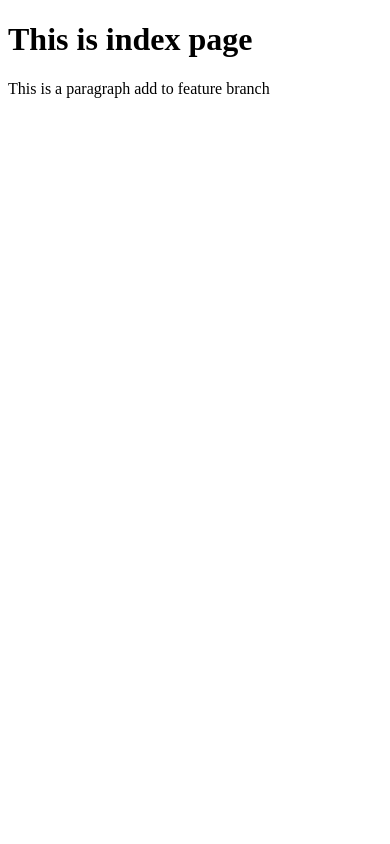
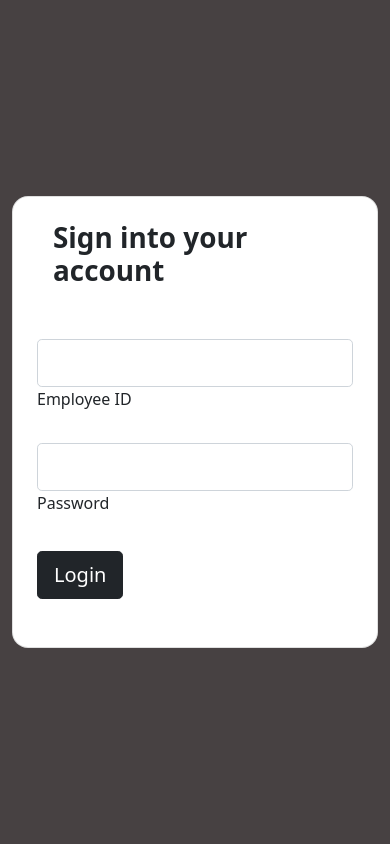
Before and after one commit to pasanchamikara99/Employee-Management, a Django app: page / in a window 390 px wide. Run offline with Django 4.2, Linux system fonts and the light colour scheme.

Commit message:
add login form

```diff
--- a/TextileShop/authentication/urls.py
+++ b/TextileShop/authentication/urls.py
@@ -5,4 +5,5 @@ from authentication import views
 urlpatterns = [
     path('',views.index, name = "index"),
     path('register',views.register, name = "register"),
+    path('login',views.login, name = "login"),
 ]
--- a/TextileShop/authentication/views.py
+++ b/TextileShop/authentication/views.py
@@ -1,4 +1,5 @@
 from http.client import HTTPResponse
+from pickle import NONE
 from django.shortcuts import render,HttpResponse
 from django.contrib import messages
 from authentication.models import EmployeesReg
@@ -30,7 +31,6 @@ def encryptedPassword(password):
 def decryptedPassword(password):
     #key = Fernet.generate_key()
     fernet = Fernet(key)
-
     decpassword = fernet.decrypt(password).decode()
     return decpassword
 
@@ -42,7 +42,6 @@ def register(request):
 
     if request.method == "POST":
 
-        #if request.POST.get('empid') and request.POST['fname'] and request.POST['lname'] and request.POST['email'] and request.POST['position'] and request.POST.get('password') and  request.POST.get('passwordc'):
         empID = request.POST['empid']
         fname = request.POST['fname']
         lname = request.POST['lname']
@@ -62,17 +61,9 @@ def register(request):
                 saveRecord.position = position
                 saveRecord.password = encryptedPassword(password)
 
-
                 saveRecord.save()
 
-                #encp = encryptedPassword(password)
-                #decy = decryptedPassword(encp)
-                #print(encp)
-                #print(decy)
-
-                sendMail(fname,email,empID,password)
-
-
+                sendMail(fname,email,empID,password)#call mail function
                 messages.success(request,"Employee Registraion sucessfully")
 
 
@@ -82,7 +73,20 @@ def register(request):
 
     return  render(request,"register.html")
 
-def index(request):
 
 
+
+def index(request):
     return  render(request,"index.html")
+
+def login(request):
+
+    if request.method == "POST":
+        empID = request.POST['empid']
+        password = request.POST.get('password')
+
+        print( "Emp id "+ empID + " password : " + password)
+
+
+
+    return  render(request,"user.html")
--- a/TextileShop/templates/index.html
+++ b/TextileShop/templates/index.html
@@ -5,11 +5,65 @@
     <meta http-equiv="X-UA-Compatible" content="IE=edge">
     <meta name="viewport" content="width=device-width, initial-scale=1.0">
     <title>Index Page</title>
+
+    <!-- Bootstrap CSS -->
+    <link href="https://cdn.jsdelivr.net/npm/bootstrap@5.0.2/dist/css/bootstrap.min.css" rel="stylesheet"
+        integrity="sha384-EVSTQN3/azprG1Anm3QDgpJLIm9Nao0Yz1ztcQTwFspd3yD65VohhpuuCOmLASjC" crossorigin="anonymous">
+
+    <style>
+
+    </style>
+
 </head>
 <body>
-    <h1>This is index page</h1>
 
-   <p>This is a paragraph add to feature branch </p>
+
+    <section class="vh-100" style="background-color: #474142;">
+        <div class="container py-5 h-100">
+          <div class="row d-flex justify-content-center align-items-center h-100">
+            <div class="col col-xl-10">
+              <div class="card" style="border-radius: 1rem;">
+                <div class="row g-0">
+                  <div class="col-md-6 col-lg-5 d-none d-md-block">
+                    <img src="https://images.pexels.com/photos/1148957/pexels-photo-1148957.jpeg?cs=srgb&dl=pexels-evg-kowalievska-1148957.jpg&fm=jpg"
+                      alt="login form" class="img-fluid" style="border-radius: 1rem 0 0 1rem;" />
+                  </div>
+                  <div class="col-md-6 col-lg-7 d-flex align-items-center">
+                    <div class="card-body p-4 p-lg-5 text-black">
+
+                      <form method="POST" action="login">
+                        {%csrf_token%}
+                        <div class="d-flex align-items-center mb-3 pb-1">
+                          <i class="fas fa-cubes fa-2x me-3" style="color: #ff6219;"></i>
+                          <span class="h1 fw-bold mb-0">Sign into  your account</span>
+                        </div>
+
+                        <h5 class="fw-normal mb-3 pb-3" style="letter-spacing: 1px;"></h5>
+
+                        <div class="form-outline mb-4">
+                          <input type="text" id="form2Example17" class="form-control form-control-lg" name = "empid" />
+                          <label class="form-label" for="form2Example17">Employee ID </label>
+                        </div>
+
+                        <div class="form-outline mb-4">
+                          <input type="password" id="form2Example27" class="form-control form-control-lg"  name = "password"/>
+                          <label class="form-label" for="form2Example27">Password</label>
+                        </div>
+
+                        <div class="pt-1 mb-4">
+                          <button class="btn btn-dark btn-lg btn-block" type="submit">Login</button>
+                        </div>
+                      </form>
+
+                    </div>
+                  </div>
+                </div>
+              </div>
+            </div>
+          </div>
+        </div>
+      </section
+
 
 
 
```
Also changed, not shown: TextileShop/templates/user.html (added, +12 -0 lines).
